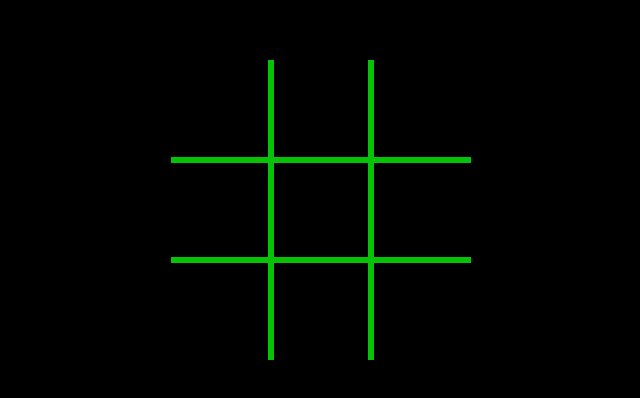
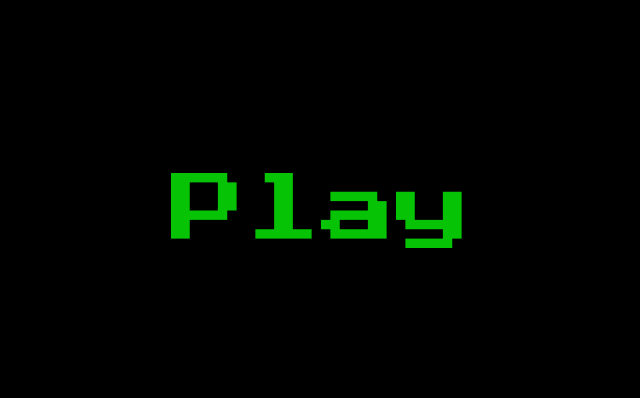
Before and after one commit to rangoku/tic-tac-toe-web, a React (Create React App) app in the folder client/: page / in a window 1280 px wide. Shown: the part 190-588 px from the top of the page, without its empty margins (319-959 px from the left). Built offline with nearby package versions, Linux system fonts and the light colour scheme.

Commit message:
React-router added

```diff
--- a/client/package.json
+++ b/client/package.json
@@ -12,6 +12,7 @@
     "@types/react-dom": "^17.0.1",
     "react": "^17.0.1",
     "react-dom": "^17.0.1",
+    "react-router-dom": "^5.2.0",
     "react-scripts": "4.0.2",
     "socket.io-client": "^3.1.1",
     "typescript": "^4.1.5",
@@ -40,5 +41,8 @@
       "last 1 firefox version",
       "last 1 safari version"
     ]
+  },
+  "devDependencies": {
+    "@types/react-router-dom": "^5.1.7"
   }
 }
--- a/client/src/App.tsx
+++ b/client/src/App.tsx
@@ -1,22 +1,12 @@
-import React, { useEffect } from 'react';
 import Board from './components/Board';
+import PlayButton from './components/PlayButton';
+import { BrowserRouter, Route } from 'react-router-dom'
 
-import Socket from './functions/Socket';
-
-function App() {
-
-  useEffect(() => {
-
-    Socket.initSockets()
-    Socket.emitSocketEvent('find-game')
-
-  }, [])
-
+export default function App() {
   return (
-    <div className="App">
-      <Board />
-    </div>
+    <BrowserRouter>
+      <Route exact path='/' component={PlayButton} />
+      <Route path='/game' component={Board} />
+    </BrowserRouter>
   );
 }
-
-export default App;
```
Also changed, not shown: 1 other file (tests, documents, lock files or other folders).
